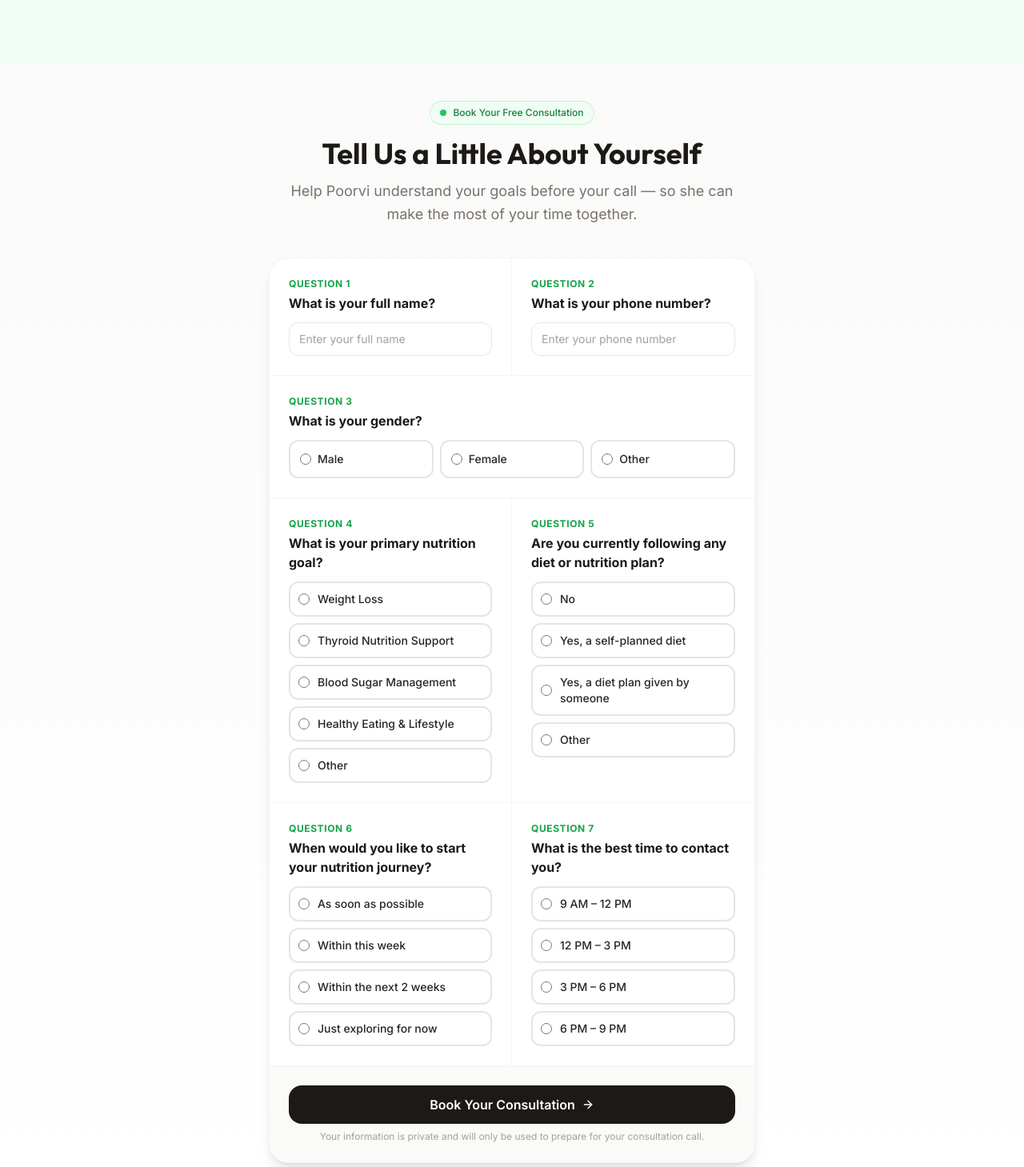
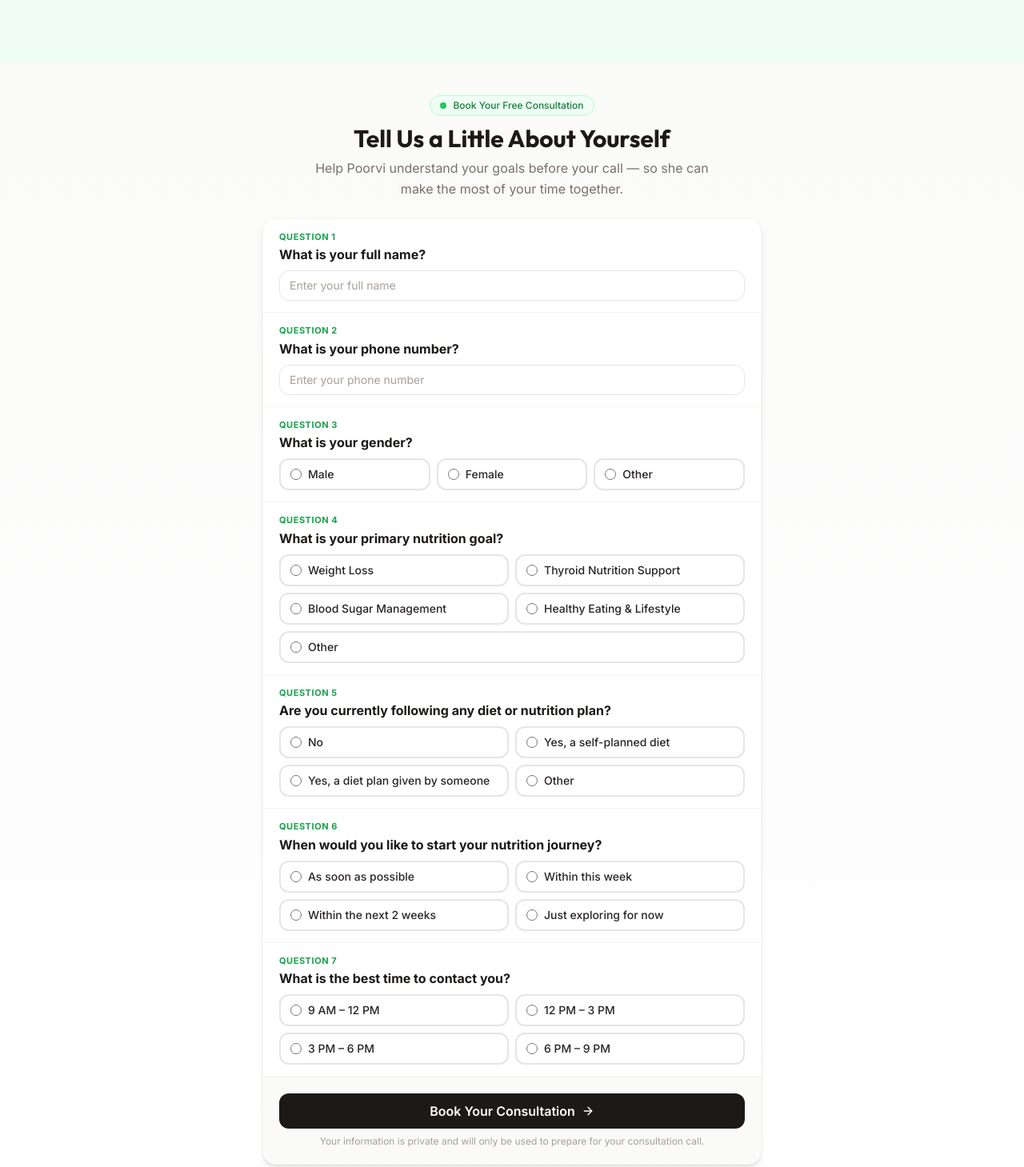
Before and after one commit to connecttws/DT_Poorve_Page, a Next.js app: page / in a window 1280 px wide. Shown: the part 4811-6270 px from the top of the page at 80% size. Built offline with nearby package versions, Linux system fonts and the light colour scheme.

Commit message:
style: compact form spacing and 2-column option layout

```diff
--- a/src/app/page.tsx
+++ b/src/app/page.tsx
@@ -513,24 +513,24 @@
       </section>
 
       {/* Lead Capture Form Section */}
-      <section ref={formRef} id="booking-form" className="py-8 lg:py-12 bg-gradient-to-b from-stone-50 to-white">
-        <div className="container mx-auto px-4 md:px-8 max-w-2xl">
+      <section ref={formRef} id="booking-form" className="py-6 lg:py-10 bg-gradient-to-b from-stone-50 to-white">
+        <div className="container mx-auto px-4 md:px-6 max-w-2xl">
           <motion.div
             initial="hidden"
             whileInView="visible"
             viewport={{ once: true }}
             variants={fadeIn}
-            className="text-center mb-10"
+            className="text-center mb-6"
           >
-            <div className="inline-flex items-center gap-2 px-3 py-1.5 rounded-full bg-brand-50 border border-brand-200 text-brand-700 text-xs font-medium mb-4">
+            <div className="inline-flex items-center gap-2 px-3 py-1 rounded-full bg-brand-50 border border-brand-200 text-brand-700 text-xs font-medium mb-2.5">
               <span className="relative flex h-2 w-2">
                 <span className="animate-ping absolute inline-flex h-full w-full rounded-full bg-brand-400 opacity-75"></span>
                 <span className="relative inline-flex rounded-full h-2 w-2 bg-brand-500"></span>
               </span>
               Book Your Free Consultation
             </div>
-            <h2 className="text-3xl md:text-4xl font-bold text-stone-900 mb-3">Tell Us a Little About Yourself</h2>
-            <p className="text-stone-500 text-base md:text-lg leading-relaxed max-w-xl mx-auto">
+            <h2 className="text-2xl md:text-3xl font-bold text-stone-900 mb-1.5">Tell Us a Little About Yourself</h2>
+            <p className="text-stone-500 text-sm md:text-base leading-relaxed max-w-lg mx-auto">
               Help Poorvi understand your goals before your call — so she can make the most of your time together.
             </p>
           </motion.div>
@@ -539,13 +539,13 @@
             <motion.div
               initial={{ opacity: 0, scale: 0.95 }}
               animate={{ opacity: 1, scale: 1 }}
-              className="bg-white rounded-3xl border border-green-100 shadow-lg p-10 text-center"
+              className="bg-white rounded-2xl border border-green-100 shadow-lg p-8 text-center"
             >
-              <div className="w-20 h-20 bg-green-50 rounded-full flex items-center justify-center mx-auto mb-6">
-                <CheckCircle className="w-10 h-10 text-green-500" />
+              <div className="w-16 h-16 bg-green-50 rounded-full flex items-center justify-center mx-auto mb-4">
+                <CheckCircle className="w-8 h-8 text-green-500" />
               </div>
-              <h3 className="text-2xl font-bold text-stone-900 mb-3">We&apos;ve received your details!</h3>
-              <p className="text-stone-500 text-lg leading-relaxed">
+              <h3 className="text-xl font-bold text-stone-900 mb-2">We&apos;ve received your details!</h3>
+              <p className="text-stone-500 text-base leading-relaxed">
                 Poorvi will reach out to you shortly at the time you&apos;ve selected. We&apos;re looking forward to your conversation!
               </p>
             </motion.div>
@@ -556,43 +556,43 @@
               viewport={{ once: true }}
               variants={fadeIn}
               onSubmit={handleSubmit}
-              className="bg-white rounded-3xl shadow-lg border border-stone-100 overflow-hidden"
+              className="bg-white rounded-2xl shadow-md border border-stone-100 overflow-hidden divide-y divide-stone-100"
             >
-              {/* Row 1: Q1 Name + Q2 Phone — side by side on desktop */}
-              <div className="grid grid-cols-1 md:grid-cols-2 divide-y md:divide-y-0 md:divide-x divide-stone-100 border-b border-stone-100">
-                <div className="p-4 md:p-6">
-                  <label className="block text-xs font-bold text-brand-600 uppercase tracking-wider mb-1">Question 1</label>
-                  <p className="text-sm md:text-base font-bold text-stone-900 mb-3">What is your full name?</p>
+              {/* Q1 Name */}
+              <div className="py-3 px-4 md:py-3.5 md:px-5">
+                <label className="block text-[11px] font-bold text-brand-600 uppercase tracking-wider mb-0.5">Question 1</label>
+                <p className="text-sm md:text-base font-bold text-stone-900 mb-2">What is your full name?</p>
                 <input
                   type="text"
                   placeholder="Enter your full name"
                   value={formData.fullName}
                   onChange={e => handleInputChange("fullName", e.target.value)}
                   required
-                    className="w-full px-3 py-2.5 rounded-xl border border-stone-200 focus:border-brand-400 focus:ring-2 focus:ring-brand-100 outline-none text-stone-900 text-sm transition-all placeholder:text-stone-400"
+                  className="w-full px-3 py-2 rounded-xl border border-stone-200 focus:border-brand-400 focus:ring-2 focus:ring-brand-100 outline-none text-stone-900 text-sm transition-all placeholder:text-stone-400"
                 />
               </div>
-                <div className="p-4 md:p-6">
-                  <label className="block text-xs font-bold text-brand-600 uppercase tracking-wider mb-1">Question 2</label>
-                  <p className="text-sm md:text-base font-bold text-stone-900 mb-3">What is your phone number?</p>
+
+              {/* Q2 Phone */}
+              <div className="py-3 px-4 md:py-3.5 md:px-5">
+                <label className="block text-[11px] font-bold text-brand-600 uppercase tracking-wider mb-0.5">Question 2</label>
+                <p className="text-sm md:text-base font-bold text-stone-900 mb-2">What is your phone number?</p>
                 <input
                   type="tel"
                   placeholder="Enter your phone number"
                   value={formData.phone}
                   onChange={e => handleInputChange("phone", e.target.value)}
                   required
-                    className="w-full px-3 py-2.5 rounded-xl border border-stone-200 focus:border-brand-400 focus:ring-2 focus:ring-brand-100 outline-none text-stone-900 text-sm transition-all placeholder:text-stone-400"
+                  className="w-full px-3 py-2 rounded-xl border border-stone-200 focus:border-brand-400 focus:ring-2 focus:ring-brand-100 outline-none text-stone-900 text-sm transition-all placeholder:text-stone-400"
                 />
               </div>
-              </div>
 
-              {/* Row 2: Q3 Gender — full width */}
-              <div className="p-4 md:p-6 border-b border-stone-100">
-                <label className="block text-xs font-bold text-brand-600 uppercase tracking-wider mb-1">Question 3</label>
-                <p className="text-sm md:text-base font-bold text-stone-900 mb-3">What is your gender?</p>
+              {/* Q3 Gender */}
+              <div className="py-3 px-4 md:py-3.5 md:px-5">
+                <label className="block text-[11px] font-bold text-brand-600 uppercase tracking-wider mb-0.5">Question 3</label>
+                <p className="text-sm md:text-base font-bold text-stone-900 mb-2">What is your gender?</p>
                 <div className="grid grid-cols-3 gap-2">
                   {["Male", "Female", "Other"].map(opt => (
-                    <label key={opt} className={`flex items-center gap-2 p-3 rounded-xl border-2 cursor-pointer transition-all ${
+                    <label key={opt} className={`flex items-center gap-2 py-2 px-3 rounded-xl border-2 cursor-pointer transition-all ${
                       formData.gender === opt
                         ? "border-brand-500 bg-brand-50"
                         : "border-stone-200 hover:border-brand-300 hover:bg-stone-50"
@@ -605,18 +605,17 @@
                         onChange={e => handleInputChange("gender", e.target.value)}
                         className="accent-brand-500 w-3.5 h-3.5 shrink-0"
                       />
-                      <span className="font-medium text-stone-800 text-sm">{opt}</span>
+                      <span className="font-medium text-stone-800 text-xs sm:text-sm">{opt}</span>
                     </label>
                   ))}
                 </div>
               </div>
 
-              {/* Row 3: Q4 Nutrition Goal + Q5 Current Diet — side by side on desktop */}
-              <div className="grid grid-cols-1 md:grid-cols-2 divide-y md:divide-y-0 md:divide-x divide-stone-100 border-b border-stone-100">
-                <div className="p-4 md:p-6">
-                  <label className="block text-xs font-bold text-brand-600 uppercase tracking-wider mb-1">Question 4</label>
-                  <p className="text-sm md:text-base font-bold text-stone-900 mb-3">What is your primary nutrition goal?</p>
-                  <div className="flex flex-col gap-2">
+              {/* Q4 Nutrition Goal */}
+              <div className="py-3 px-4 md:py-3.5 md:px-5">
+                <label className="block text-[11px] font-bold text-brand-600 uppercase tracking-wider mb-0.5">Question 4</label>
+                <p className="text-sm md:text-base font-bold text-stone-900 mb-2">What is your primary nutrition goal?</p>
+                <div className="grid grid-cols-2 gap-2">
                   {[
                     "Weight Loss",
                     "Thyroid Nutrition Support",
@@ -624,7 +623,9 @@
                     "Healthy Eating & Lifestyle",
                     "Other",
                   ].map(opt => (
-                      <label key={opt} className={`flex items-center gap-2.5 p-2.5 rounded-xl border-2 cursor-pointer transition-all ${
+                    <label key={opt} className={`flex items-center gap-2 py-2 px-3 rounded-xl border-2 cursor-pointer transition-all ${
+                      opt === "Other" ? "col-span-2" : ""
+                    } ${
                       formData.nutritionGoal === opt
                         ? "border-brand-500 bg-brand-50"
                         : "border-stone-200 hover:border-brand-300 hover:bg-stone-50"
@@ -637,22 +638,24 @@
                         onChange={e => handleInputChange("nutritionGoal", e.target.value)}
                         className="accent-brand-500 w-3.5 h-3.5 shrink-0"
                       />
-                        <span className="font-medium text-stone-800 text-xs md:text-sm">{opt}</span>
+                      <span className="font-medium text-stone-800 text-xs sm:text-sm">{opt}</span>
                     </label>
                   ))}
                 </div>
               </div>
-                <div className="p-4 md:p-6">
-                  <label className="block text-xs font-bold text-brand-600 uppercase tracking-wider mb-1">Question 5</label>
-                  <p className="text-sm md:text-base font-bold text-stone-900 mb-3">Are you currently following any diet or nutrition plan?</p>
-                  <div className="flex flex-col gap-2">
+
+              {/* Q5 Current Diet */}
+              <div className="py-3 px-4 md:py-3.5 md:px-5">
+                <label className="block text-[11px] font-bold text-brand-600 uppercase tracking-wider mb-0.5">Question 5</label>
+                <p className="text-sm md:text-base font-bold text-stone-900 mb-2">Are you currently following any diet or nutrition plan?</p>
+                <div className="grid grid-cols-2 gap-2">
                   {[
                     "No",
                     "Yes, a self-planned diet",
                     "Yes, a diet plan given by someone",
                     "Other",
                   ].map(opt => (
-                      <label key={opt} className={`flex items-center gap-2.5 p-2.5 rounded-xl border-2 cursor-pointer transition-all ${
+                    <label key={opt} className={`flex items-center gap-2 py-2 px-3 rounded-xl border-2 cursor-pointer transition-all ${
                       formData.currentDiet === opt
                         ? "border-brand-500 bg-brand-50"
                         : "border-stone-200 hover:border-brand-300 hover:bg-stone-50"
@@ -665,26 +668,24 @@
                         onChange={e => handleInputChange("currentDiet", e.target.value)}
                         className="accent-brand-500 w-3.5 h-3.5 shrink-0"
                       />
-                        <span className="font-medium text-stone-800 text-xs md:text-sm">{opt}</span>
+                      <span className="font-medium text-stone-800 text-xs sm:text-sm">{opt}</span>
                     </label>
                   ))}
                 </div>
               </div>
-              </div>
 
-              {/* Row 4: Q6 When to Start + Q7 Contact Time — side by side on desktop */}
-              <div className="grid grid-cols-1 md:grid-cols-2 divide-y md:divide-y-0 md:divide-x divide-stone-100">
-                <div className="p-4 md:p-6">
-                  <label className="block text-xs font-bold text-brand-600 uppercase tracking-wider mb-1">Question 6</label>
-                  <p className="text-sm md:text-base font-bold text-stone-900 mb-3">When would you like to start your nutrition journey?</p>
-                  <div className="flex flex-col gap-2">
+              {/* Q6 When to Start */}
+              <div className="py-3 px-4 md:py-3.5 md:px-5">
+                <label className="block text-[11px] font-bold text-brand-600 uppercase tracking-wider mb-0.5">Question 6</label>
+                <p className="text-sm md:text-base font-bold text-stone-900 mb-2">When would you like to start your nutrition journey?</p>
+                <div className="grid grid-cols-2 gap-2">
                   {[
                     "As soon as possible",
                     "Within this week",
                     "Within the next 2 weeks",
                     "Just exploring for now",
                   ].map(opt => (
-                      <label key={opt} className={`flex items-center gap-2.5 p-2.5 rounded-xl border-2 cursor-pointer transition-all ${
+                    <label key={opt} className={`flex items-center gap-2 py-2 px-3 rounded-xl border-2 cursor-pointer transition-all ${
                       formData.startTime === opt
                         ? "border-brand-500 bg-brand-50"
                         : "border-stone-200 hover:border-brand-300 hover:bg-stone-50"
@@ -697,22 +698,24 @@
                         onChange={e => handleInputChange("startTime", e.target.value)}
                         className="accent-brand-500 w-3.5 h-3.5 shrink-0"
                       />
-                        <span className="font-medium text-stone-800 text-xs md:text-sm">{opt}</span>
+                      <span className="font-medium text-stone-800 text-xs sm:text-sm">{opt}</span>
                     </label>
                   ))}
                 </div>
               </div>
-                <div className="p-4 md:p-6">
-                  <label className="block text-xs font-bold text-brand-600 uppercase tracking-wider mb-1">Question 7</label>
-                  <p className="text-sm md:text-base font-bold text-stone-900 mb-3">What is the best time to contact you?</p>
-                  <div className="flex flex-col gap-2">
+
+              {/* Q7 Contact Time */}
+              <div className="py-3 px-4 md:py-3.5 md:px-5">
+                <label className="block text-[11px] font-bold text-brand-600 uppercase tracking-wider mb-0.5">Question 7</label>
+                <p className="text-sm md:text-base font-bold text-stone-900 mb-2">What is the best time to contact you?</p>
+                <div className="grid grid-cols-2 gap-2">
                   {[
                     "9 AM – 12 PM",
                     "12 PM – 3 PM",
                     "3 PM – 6 PM",
                     "6 PM – 9 PM",
                   ].map(opt => (
-                      <label key={opt} className={`flex items-center gap-2.5 p-2.5 rounded-xl border-2 cursor-pointer transition-all ${
+                    <label key={opt} className={`flex items-center gap-2 py-2 px-3 rounded-xl border-2 cursor-pointer transition-all ${
                       formData.contactTime === opt
                         ? "border-brand-500 bg-brand-50"
                         : "border-stone-200 hover:border-brand-300 hover:bg-stone-50"
@@ -725,26 +728,25 @@
                         onChange={e => handleInputChange("contactTime", e.target.value)}
                         className="accent-brand-500 w-3.5 h-3.5 shrink-0"
                       />
-                        <span className="font-medium text-stone-800 text-xs md:text-sm">{opt}</span>
+                      <span className="font-medium text-stone-800 text-xs sm:text-sm">{opt}</span>
                     </label>
                   ))}
-                  </div>
                 </div>
               </div>
 
               {/* Error Message */}
               {(formStatus === "error" || errorMessage) && (
-                <div className="mx-6 md:mx-8 mt-4 p-4 bg-red-50 border border-red-200 rounded-xl">
-                  <p className="text-red-600 text-sm font-medium">{errorMessage || "Something went wrong. Please try again."}</p>
+                <div className="mx-4 md:mx-5 my-3 p-3 bg-red-50 border border-red-200 rounded-xl">
+                  <p className="text-red-600 text-xs sm:text-sm font-medium">{errorMessage || "Something went wrong. Please try again."}</p>
                 </div>
               )}
 
               {/* Submit Button */}
-              <div className="p-4 md:p-6 bg-stone-50 border-t border-stone-100">
+              <div className="p-4 md:p-5 bg-stone-50 border-t border-stone-100">
                 <button
                   type="submit"
                   disabled={formStatus === "loading"}
-                  className="w-full py-3 px-6 bg-stone-900 text-white rounded-2xl font-semibold text-base hover:bg-stone-800 transition-all hover:shadow-xl hover:-translate-y-0.5 disabled:opacity-70 disabled:cursor-not-allowed disabled:translate-y-0 flex items-center justify-center gap-2"
+                  className="w-full py-2.5 px-6 bg-stone-900 text-white rounded-xl font-semibold text-base hover:bg-stone-800 transition-all hover:shadow-lg hover:-translate-y-0.5 disabled:opacity-70 disabled:cursor-not-allowed disabled:translate-y-0 flex items-center justify-center gap-2"
                 >
                   {formStatus === "loading" ? (
                     <>
```
Lines whose indentation alone changed are shown as unchanged.
